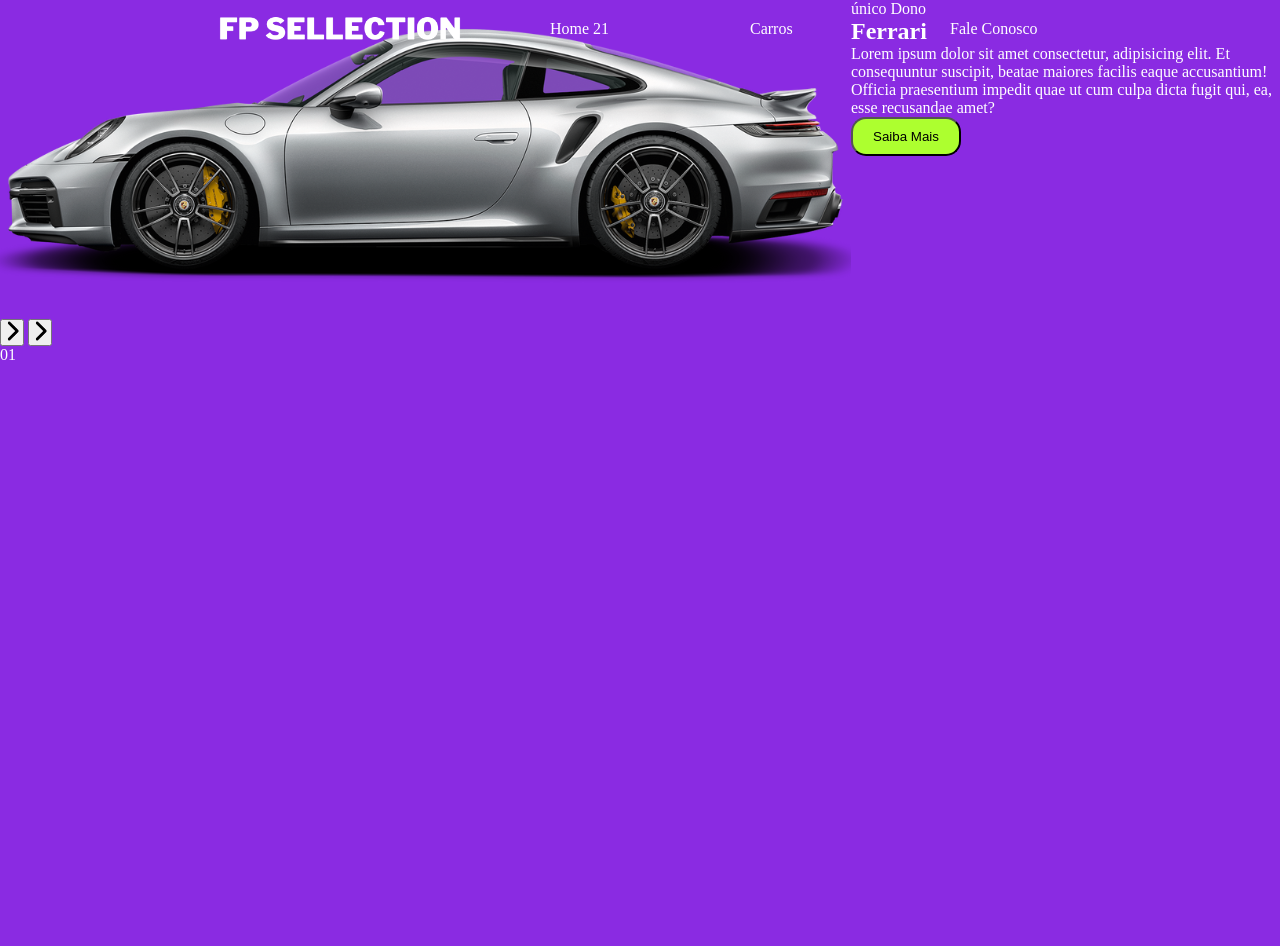
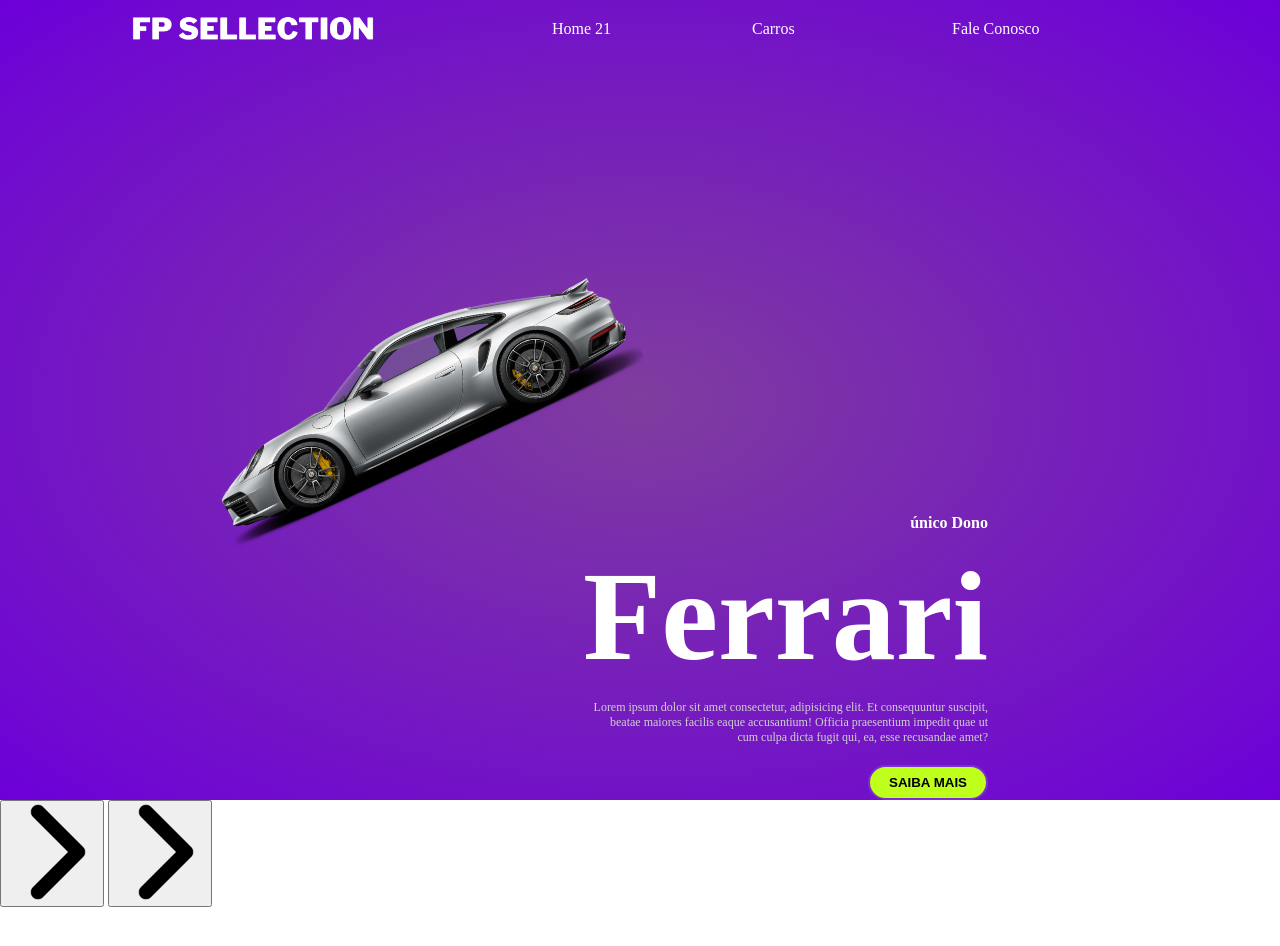
Before and after one commit to gabrielagoulart/fp-selection, a plain HTML site: page index.html in a window 1280 px wide. Before the commit the page ends 800 px from the top, so only its background shows below. Drawn offline with Linux system fonts and the light colour scheme.

Commit message:
css da section

```diff
--- a/index.css
+++ b/index.css
@@ -42,20 +42,23 @@ header {
 }
 
 body {
-    background-color: blueviolet;
     color: white;
     font-size: 16px;
+    overflow: hidden;
 }
 
 header {
     position: fixed;
+    top: 0;
+    width: 80vw;
     left: 50%;
     transform: translatex(-50%);
     display: grid;
     align-items: center;
     grid-template-columns: 1fr 600px;
     gap: 10%;
-
+    z-index: 1000;
+/*
     & img {
         width: 250px;
     }
@@ -65,9 +68,19 @@ header {
             display: grid;
             grid-template-columns: repeat(3, 200px);
         }
-    }
+    } */
 }
 
+header img {
+    width: 250px;
+}
+
+header nav ul {
+    display: grid;
+    grid-template-columns: repeat(3, 200px);
+}
+
+/*
 div.item {
     display: grid;
     grid-template-columns: 1fr 1fr;
@@ -75,13 +88,13 @@ div.item {
 
 }
 
-button#saiba-mais {
+button.information {
     background-color: greenyellow;
     padding: 10px 20px;
     border-radius: 15px;
 }
 
-button#saiba-mais:hover {
+button.information:hover {
     background-color: white;
 }
 
@@ -89,3 +102,116 @@ button img {
     width: 20px;
     height: 20px;
 }
+*/
+
+section {
+    background-image: radial-gradient(#7f3d9e, #6d00d9);
+    height: 100vh;
+    position: relative;
+}
+
+section .list {
+    width: 70vw;
+    margin: auto;
+    height: 100%;
+    position: relative;
+}
+
+section .list .item {
+    position: absolute;
+    inset: 0; /*define o valor pora todas as direções*/
+}
+
+.item .car-img {
+    position: absolute;
+    top: 50%;
+    transform: translateY(-50%);
+    width: 50%;
+}
+
+.car-img img {
+    width: 100%;
+    transform: rotate(-25deg);
+}
+
+.content {
+    position: absolute;
+    right: 100px;
+    width: 70%;
+    height: 100%;
+    display: flex;
+    flex-direction: column;
+    justify-content: end;
+    align-items: end;
+    gap: 20px;
+}
+
+.content .car-information {
+    font-weight: bold;
+}
+
+.content h2 {
+    font-size: 8em;
+    line-height: 1em;
+}
+
+.content .description {
+    color: #d0d0d0;
+    font-size: 12px;
+    text-align: right;
+    max-width: 400px;
+}
+
+button.information {
+    border-radius: 300px;
+    height: 35px;
+    width: 120px;
+    text-transform: uppercase;
+    border: 2px solid #792fd3;
+    background-color: #beff1b;
+    color: black;
+    cursor: pointer;
+    font-weight: bold;
+}
+
+button.information:hover {
+    background-color: white;
+}
+
+.arrows button img {
+    width: 100px;
+}
+
+.indicators {
+   /* position: absolute; */
+    top: 50%;
+    left: 50%;
+    height: 200px;
+    width: 90vw;
+    transform: translateX(-50%);
+    display: flex;
+    flex-direction: column;
+    justify-content: flex-end;
+    gap: 15px;
+}
+
+.indicators .number {
+    font-size: 5em;
+}
+
+.number ul {
+    display: flex;
+    gap: 10px;
+    padding: 0;
+    margin: 0;
+    width: 100%;
+    justify-content: center;
+    align-items: center;
+    height: auto;
+}
+
+.number ul li {
+    width: 30%;
+    height: 50px;
+    background-color: #beff1b;
+}
--- a/index.html
+++ b/index.html
@@ -51,7 +51,7 @@
                     <p class="description">
                         Lorem ipsum dolor sit amet consectetur, adipisicing elit. Et consequuntur suscipit, beatae maiores facilis eaque accusantium! Officia praesentium impedit quae ut cum culpa dicta fugit qui, ea, esse recusandae amet?
                     </p>
-                    <button id="saiba-mais">Saiba Mais</button>
+                    <button class="information">Saiba Mais</button>
                 </div>
             </div>
         </div>
```
